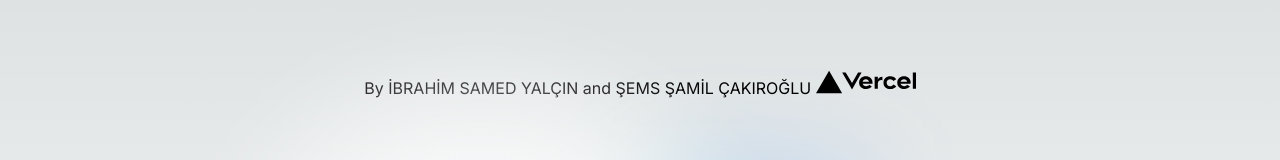
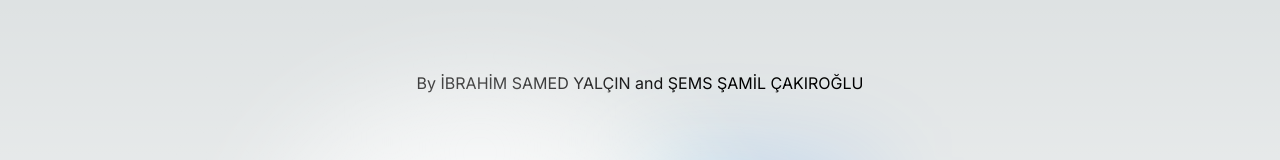
Before and after one commit to ibrahimsamed/graduation_project, a Next.js app: page / in a window 1280 px wide. Shown: the part 157-317 px from the top of the page. Built offline with nearby package versions, Linux system fonts and the light colour scheme.

Commit message:
Update page.js

```diff
--- a/app/page.js
+++ b/app/page.js
@@ -13,19 +13,11 @@ export default function Home() {
       </div>
       <div>
         <a
-          href="https://vercel.com?utm_source=create-next-app&utm_medium=appdir-template&utm_campaign=create-next-app"
+          href="https://www.linkedin.com/in/ibrahim-samed-yalçın-4b6086185/"
           target="_blank"
           rel="noopener noreferrer"
         >
           By İBRAHİM SAMED YALÇIN and ŞEMS ŞAMİL ÇAKIROĞLU{" "}
-          <Image
-            src="/vercel.svg"
-            alt="Vercel Logo"
-            className={styles.vercelLogo}
-            width={100}
-            height={24}
-            priority
-          />
         </a>
       </div>
       <div className={styles.center}>
```
